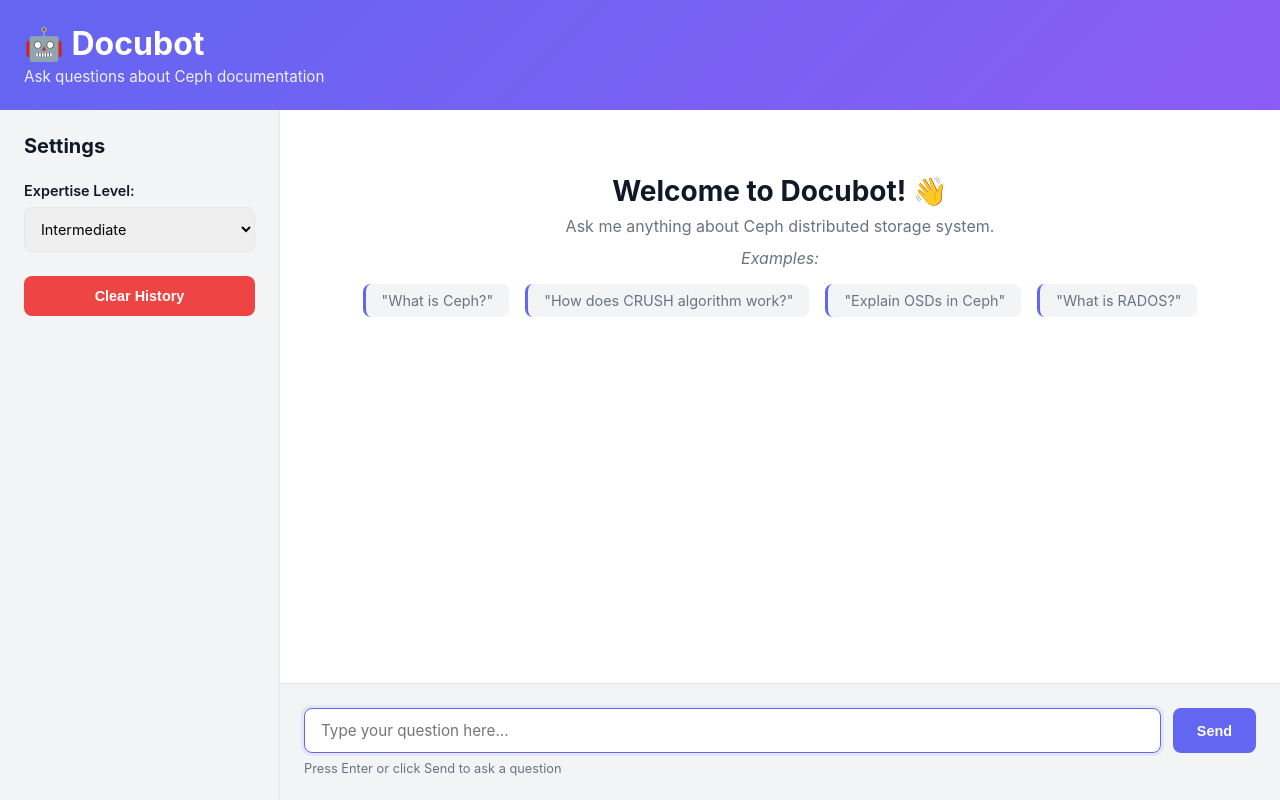
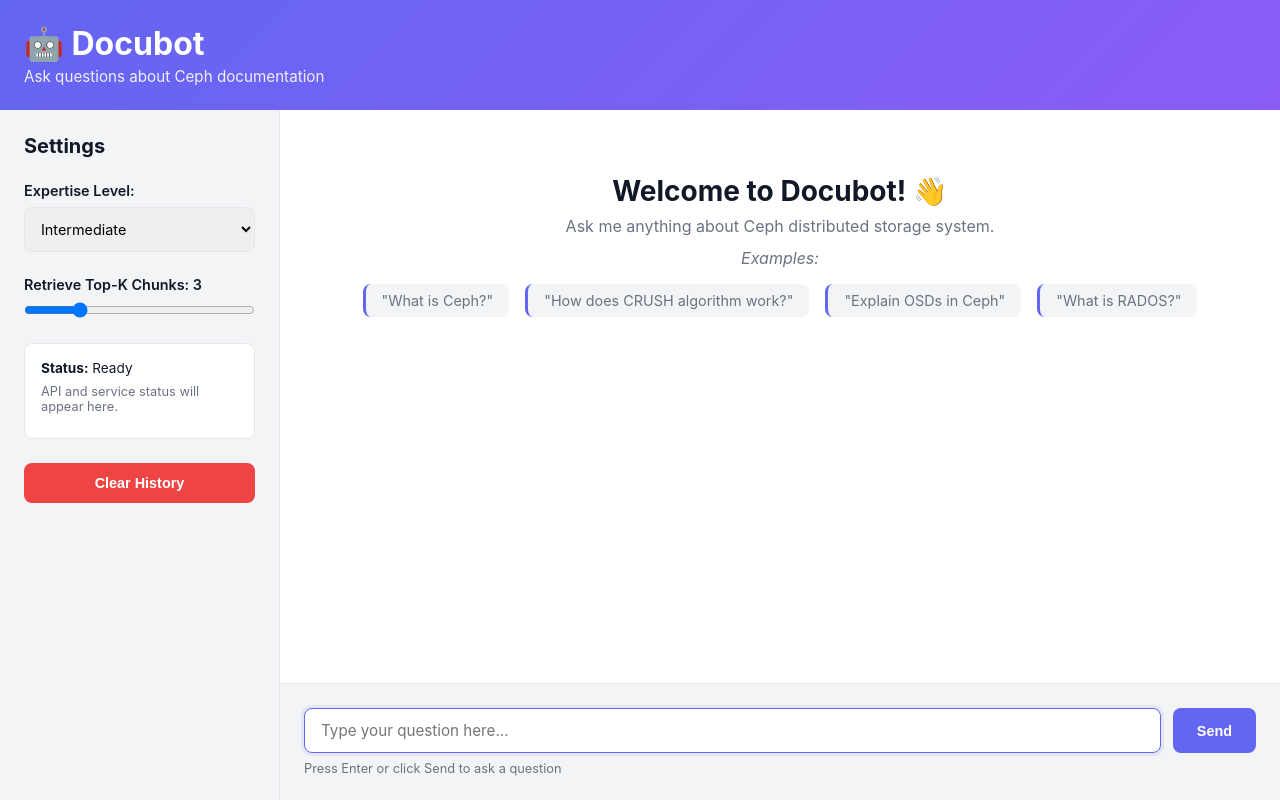
Before and after one commit to Keertana7/Docubot, a Flask app: page / in a window 1280 px wide. Run offline with Flask 3, Linux system fonts and the light colour scheme.

Commit message:
feat(frontend): add Top-K slider and status box for UI controls

```diff
--- a/frontend/templates/index.html
+++ b/frontend/templates/index.html
@@ -36,6 +36,20 @@
                             <option value="expert">Expert</option>
                         </select>
                     </div>
+
+                        <!-- Top-K Slider -->
+                        <div class="control-group">
+                            <label for="top-k-slider">Retrieve Top-K Chunks: <span id="top-k-value">3</span></label>
+                            <div class="slider-container">
+                                <input type="range" id="top-k-slider" min="1" max="10" value="3" />
+                            </div>
+                        </div>
+
+                        <!-- Status Box -->
+                        <div class="status-box">
+                            <p><strong>Status:</strong> <span id="status">Not ready</span></p>
+                            <p style="font-size:0.8rem; color:var(--text-light);">API and service status will appear here.</p>
+                        </div>
 
 
                     <!-- Clear History -->
```
